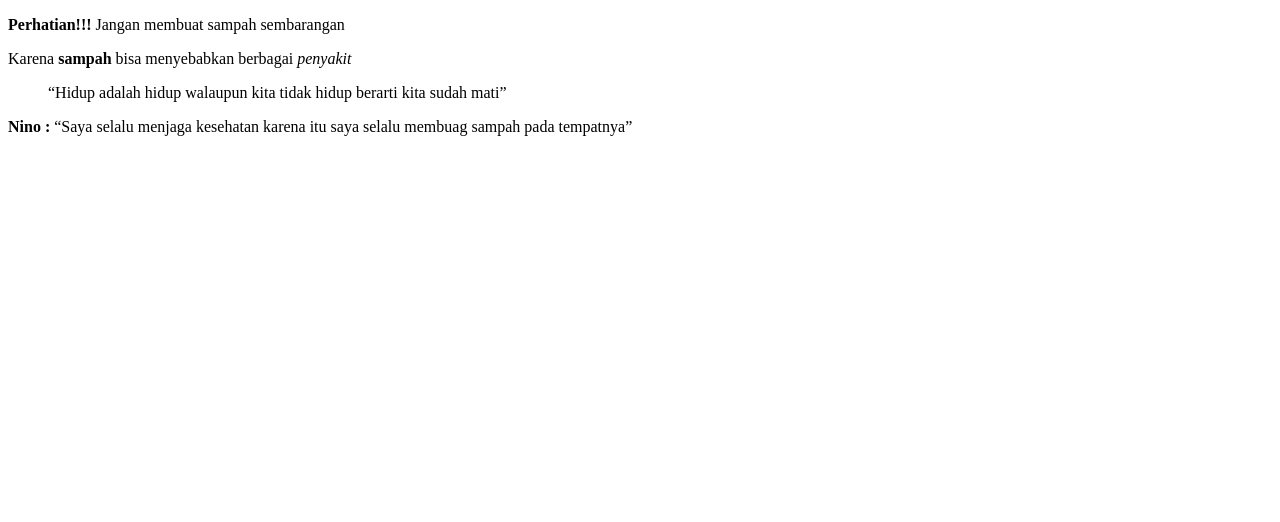
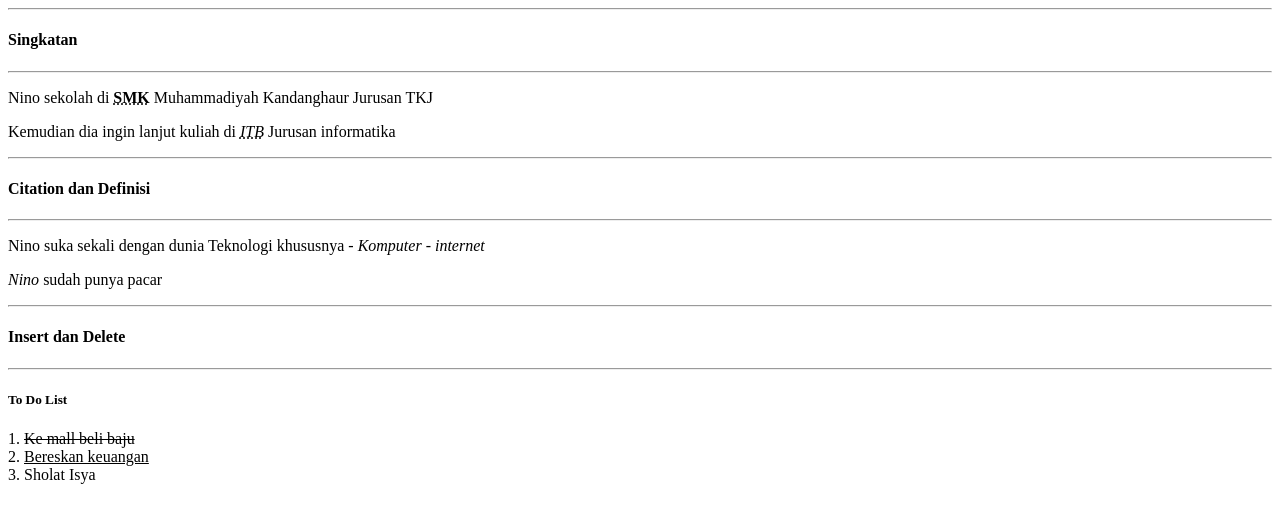
Before and after one commit to TrisnoSanjaya/Project-Belajar-HTML, a plain HTML site: page Hasil Latihan/index.html in a window 1280 px wide. Drawn offline with Linux system fonts and the light colour scheme.

Commit message:
pertemuan - 2f - tag extra

```diff
--- a/Hasil Latihan/index.html
+++ b/Hasil Latihan/index.html
@@ -1,25 +1,42 @@
 <!DOCTYPE html>
 <html>
     <head>
-        <title>Strong-Emphasis-Blockquete-Quete</title>
+        <title>Tag Extra</title>
     </head>
     <body>
-        <!-- Strong -->
+        <hr>
+        <h4>Singkatan</h4>
+        <hr>
+        <!-- abbreviation <abbr></abbr> -->
         <p>
-             <strong>Perhatian!!!</strong> Jangan membuat sampah sembarangan
+            Nino sekolah di <abbr title="Sekolah Menengah Kejuruan"><b>SMK</b></abbr> Muhammadiyah Kandanghaur Jurusan TKJ
         </p>
-        <!-- Emphasis -->
         <p>
-            Karena <strong>sampah</strong> bisa menyebabkan berbagai <em>penyakit</em>
+            Kemudian dia ingin lanjut kuliah di <acronym title="Institut Teknologi Bandung"><i>ITB</i></acronym> Jurusan informatika
         </p>
-        <!-- Blockquote -->
+         <hr>
+         <h4>Citation dan Definisi</h4>
+         <hr>
+         <!-- Citetion -->
         <p>
-            <blockquote><q>Hidup adalah hidup walaupun kita tidak hidup berarti kita sudah mati</q>
-            </blockquote>
+            Nino suka sekali dengan dunia Teknologi khususnya - <cite>Komputer - internet</cite>
         </p>
-        <!-- Qoute -->
+        <!-- Definisi -->
         <p>
-            <b>Nino : </b> <q>Saya selalu menjaga kesehatan karena itu saya selalu membuag sampah pada tempatnya</q>
+            <dfn>Nino</dfn> sudah punya pacar
+        </p>
+        <hr>
+        <h4>
+            Insert dan Delete
+        </h4>
+        <hr>
+        <h5>
+            To Do List
+        </h5>
+        <p>
+            1. <del>Ke mall beli baju </del><br>
+            2. <ins> Bereskan keuangan </ins><br>
+            3. Sholat Isya
         </p>
     </body>
 </html>
```
